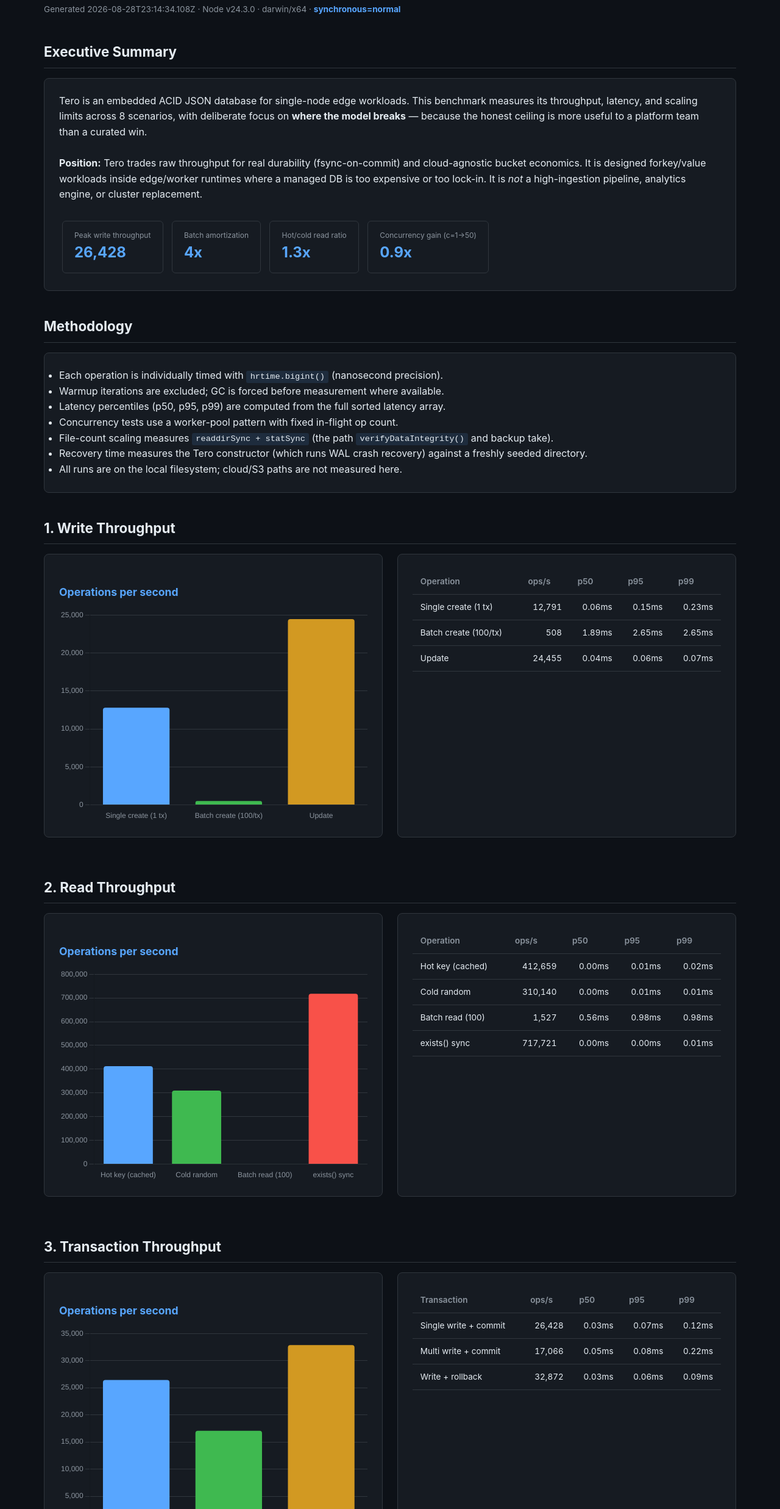
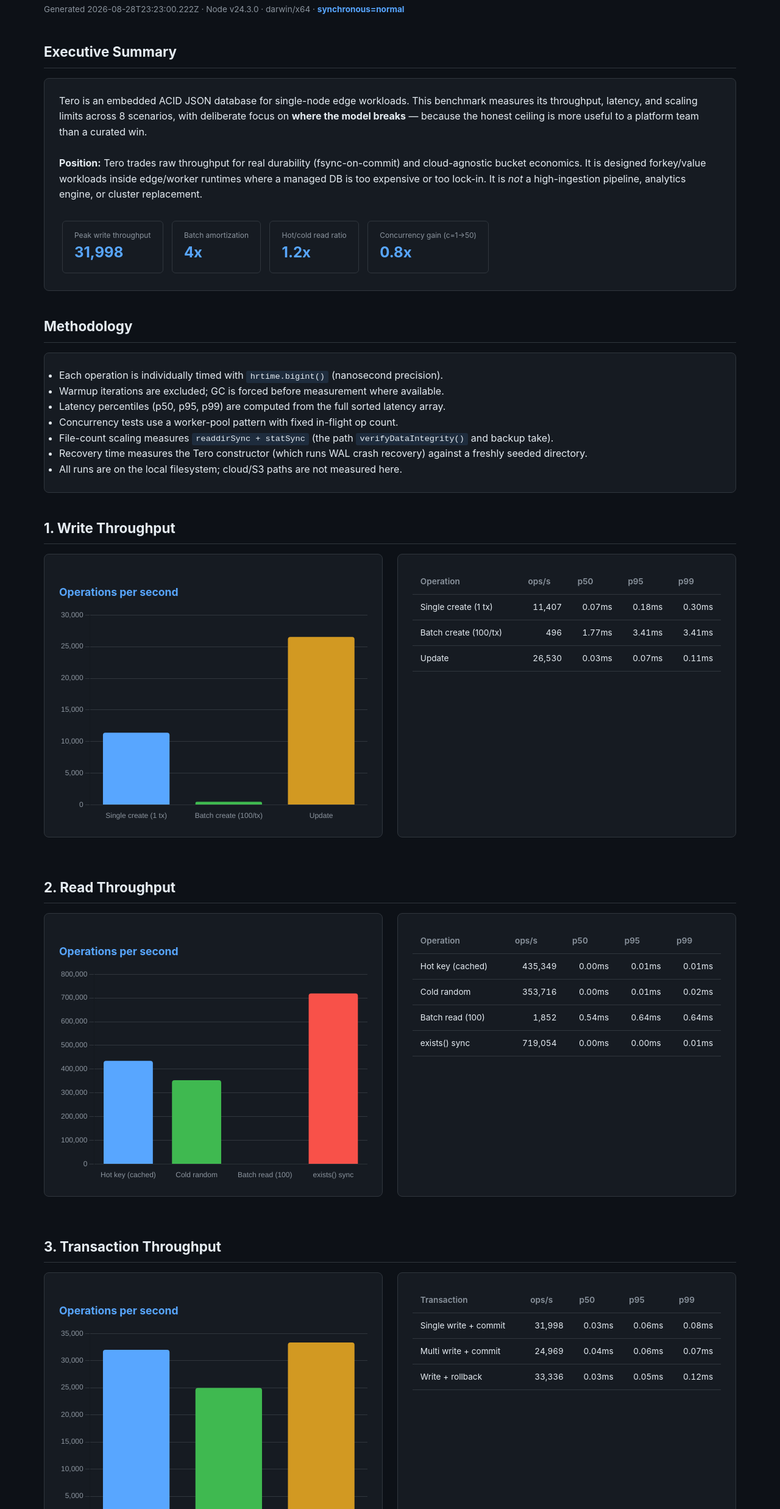
Before and after one commit to CodeDynasty-dev/Tero, a website: page bench-report.html in a window 1280 px wide. Shown: the part 86-2560 px from the top of the page at 61% size. Drawn offline with nearby package versions, Linux system fonts and the light colour scheme.

Commit message:
fix: update benchmark report with new metrics and timestamp

```diff
--- a/bench-report.html
+++ b/bench-report.html
@@ -40,7 +40,7 @@
 
 <h1>Tero DB — Benchmark Report</h1>
 <div class="meta">
-  Generated 2026-08-28T23:14:34.108Z &middot; Node v24.3.0 &middot; darwin/x64
+  Generated 2026-08-28T23:23:00.222Z &middot; Node v24.3.0 &middot; darwin/x64
   &middot; <strong style="color:var(--accent)">synchronous=normal</strong>
 
 </div>
@@ -52,10 +52,10 @@
   <p><strong>Position:</strong> Tero trades raw throughput for real durability (fsync-on-commit) and cloud-agnostic bucket economics. It is designed forkey/value workloads inside edge/worker runtimes where a managed DB is too expensive or too lock-in. It is <em>not</em> a high-ingestion pipeline, analytics engine, or cluster replacement.</p>
   <br>
   <div>
-    <div class="stat"><div class="lbl">Peak write throughput</div><div class="val">26,428</div></div>
+    <div class="stat"><div class="lbl">Peak write throughput</div><div class="val">31,998</div></div>
     <div class="stat"><div class="lbl">Batch amortization</div><div class="val">4x</div></div>
-    <div class="stat"><div class="lbl">Hot/cold read ratio</div><div class="val">1.3x</div></div>
-    <div class="stat"><div class="lbl">Concurrency gain (c=1→50)</div><div class="val">0.9x</div></div>
+    <div class="stat"><div class="lbl">Hot/cold read ratio</div><div class="val">1.2x</div></div>
+    <div class="stat"><div class="lbl">Concurrency gain (c=1→50)</div><div class="val">0.8x</div></div>
   </div>
 </div>
 
@@ -81,7 +81,7 @@
   <div class="card">
     <table>
       <tr><th>Operation</th><th class="num">ops/s</th><th class="num">p50</th><th class="num">p95</th><th class="num">p99</th></tr>
-      <tr><td>Single create (1 tx)</td><td class="num">12,791</td><td class="num">0.06ms</td><td class="num">0.15ms</td><td class="num">0.23ms</td></tr><tr><td>Batch create (100/tx)</td><td class="num">508</td><td class="num">1.89ms</td><td class="num">2.65ms</td><td class="num">2.65ms</td></tr><tr><td>Update</td><td class="num">24,455</td><td class="num">0.04ms</td><td class="num">0.06ms</td><td class="num">0.07ms</td></tr>
+      <tr><td>Single create (1 tx)</td><td class="num">11,407</td><td class="num">0.07ms</td><td class="num">0.18ms</td><td class="num">0.30ms</td></tr><tr><td>Batch create (100/tx)</td><td class="num">496</td><td class="num">1.77ms</td><td class="num">3.41ms</td><td class="num">3.41ms</td></tr><tr><td>Update</td><td class="num">26,530</td><td class="num">0.03ms</td><td class="num">0.07ms</td><td class="num">0.11ms</td></tr>
     </table>
   </div>
 </div>
@@ -95,7 +95,7 @@
   <div class="card">
     <table>
       <tr><th>Operation</th><th class="num">ops/s</th><th class="num">p50</th><th class="num">p95</th><th class="num">p99</th></tr>
-      <tr><td>Hot key (cached)</td><td class="num">412,659</td><td class="num">0.00ms</td><td class="num">0.01ms</td><td class="num">0.02ms</td></tr><tr><td>Cold random</td><td class="num">310,140</td><td class="num">0.00ms</td><td class="num">0.01ms</td><td class="num">0.01ms</td></tr><tr><td>Batch read (100)</td><td class="num">1,527</td><td class="num">0.56ms</td><td class="num">0.98ms</td><td class="num">0.98ms</td></tr><tr><td>exists() sync</td><td class="num">717,721</td><td class="num">0.00ms</td><td class="num">0.00ms</td><td class="num">0.01ms</td></tr>
+      <tr><td>Hot key (cached)</td><td class="num">435,349</td><td class="num">0.00ms</td><td class="num">0.01ms</td><td class="num">0.01ms</td></tr><tr><td>Cold random</td><td class="num">353,716</td><td class="num">0.00ms</td><td class="num">0.01ms</td><td class="num">0.02ms</td></tr><tr><td>Batch read (100)</td><td class="num">1,852</td><td class="num">0.54ms</td><td class="num">0.64ms</td><td class="num">0.64ms</td></tr><tr><td>exists() sync</td><td class="num">719,054</td><td class="num">0.00ms</td><td class="num">0.00ms</td><td class="num">0.01ms</td></tr>
     </table>
   </div>
 </div>
@@ -109,9 +109,9 @@
   <div class="card">
     <table>
       <tr><th>Transaction</th><th class="num">ops/s</th><th class="num">p50</th><th class="num">p95</th><th class="num">p99</th></tr>
-      <tr><td>Single write + commit</td><td class="num">26,428</td><td class="num">0.03ms</td><td class="num">0.07ms</td><td class="num">0.12ms</td></tr>
-      <tr><td>Multi write + commit</td><td class="num">17,066</td><td class="num">0.05ms</td><td class="num">0.08ms</td><td class="num">0.22ms</td></tr>
-      <tr><td>Write + rollback</td><td class="num">32,872</td><td class="num">0.03ms</td><td class="num">0.06ms</td><td class="num">0.09ms</td></tr>
+      <tr><td>Single write + commit</td><td class="num">31,998</td><td class="num">0.03ms</td><td class="num">0.06ms</td><td class="num">0.08ms</td></tr>
+      <tr><td>Multi write + commit</td><td class="num">24,969</td><td class="num">0.04ms</td><td class="num">0.06ms</td><td class="num">0.07ms</td></tr>
+      <tr><td>Write + rollback</td><td class="num">33,336</td><td class="num">0.03ms</td><td class="num">0.05ms</td><td class="num">0.12ms</td></tr>
     </table>
   </div>
 </div>
@@ -142,7 +142,7 @@
   <div class="stat"><div class="lbl">Cache size</div><div class="val">500</div></div>
   <div class="stat"><div class="lbl">Max cache</div><div class="val">500</div></div>
   <div class="stat"><div class="lbl">Hit rate</div><div class="val">94.4%</div></div>
-  <div class="stat"><div class="lbl">Random read ops/s</div><div class="val">313,184</div></div>
+  <div class="stat"><div class="lbl">Random read ops/s</div><div class="val">335,378</div></div>
 </div>
 
 <h2>7. Failure Mode Analysis — File Count Scaling</h2>
@@ -159,7 +159,7 @@
 <div class="card">
   <table>
     <tr><th>Files</th><th class="num">Scan time</th><th class="num">Per file</th><th class="num">Scaling factor</th></tr>
-    <tr><td>100</td><td class="num">0.4ms</td><td class="num">0.000ms</td><td class="num">1.00x</td></tr><tr><td>500</td><td class="num">0.1ms</td><td class="num">0.000ms</td><td class="num">0.34x</td></tr><tr><td>1000</td><td class="num">0.1ms</td><td class="num">0.000ms</td><td class="num">0.97x</td></tr><tr><td>2000</td><td class="num">0.1ms</td><td class="num">0.000ms</td><td class="num">0.95x</td></tr>
+    <tr><td>100</td><td class="num">0.4ms</td><td class="num">0.000ms</td><td class="num">1.00x</td></tr><tr><td>500</td><td class="num">0.3ms</td><td class="num">0.000ms</td><td class="num">0.66x</td></tr><tr><td>1000</td><td class="num">0.2ms</td><td class="num">0.000ms</td><td class="num">0.57x</td></tr><tr><td>2000</td><td class="num">0.2ms</td><td class="num">0.000ms</td><td class="num">1.57x</td></tr>
   </table>
   <p style="margin-top:1rem;color:var(--muted);font-size:0.85rem">
     Files are distributed across a 2-level hash-prefix tree (XX/YY/key.json — 65,536 leaf
@@ -179,7 +179,7 @@
   <div class="card">
     <table>
       <tr><th>Documents</th><th class="num">Recovery time</th><th class="num">Per doc</th></tr>
-      <tr><td>100</td><td class="num">79.1ms</td><td class="num">0.791ms</td></tr><tr><td>500</td><td class="num">418.8ms</td><td class="num">0.838ms</td></tr><tr><td>1000</td><td class="num">942.8ms</td><td class="num">0.943ms</td></tr>
+      <tr><td>100</td><td class="num">97.0ms</td><td class="num">0.970ms</td></tr><tr><td>500</td><td class="num">706.4ms</td><td class="num">1.413ms</td></tr><tr><td>1000</td><td class="num">1048.2ms</td><td class="num">1.048ms</td></tr>
     </table>
     <p style="margin-top:1rem;color:var(--muted);font-size:0.85rem">
       Recovery time grows with the number of committed transactions in the WAL. The WAL is bounded by rotation (1 MB / 500 commits), but between rotations a crash requires replaying all pending entries. This is fast for edge workloads but would not be fast for a million-document cold start.
@@ -210,7 +210,7 @@
 <div class="card">
   <table>
     <tr><th>System</th><th>Approx write ops/s</th><th>Durability model</th><th>Notes</th></tr>
-    <tr><td><strong>Tero (synchronous=normal, this run)</strong></td><td class="num">26,428</td><td>group commit 10ms + deferred data flush</td><td>Real ACID; edge-embedded; JS</td></tr>
+    <tr><td><strong>Tero (synchronous=normal, this run)</strong></td><td class="num">31,998</td><td>group commit 10ms + deferred data flush</td><td>Real ACID; edge-embedded; JS</td></tr>
     <tr><td>Tero (full mode)</td><td class="num">~45</td><td>fsync per commit (WAL only)</td><td>Max durability; 1 fsync per commit</td></tr>
     <tr><td>Tero (normal mode, create)</td><td class="num">~10,000–14,000</td><td>group commit 10ms + deferred data flush</td><td>New unique keys; knownKeys check + lock alloc</td></tr>
     <tr><td>Tero (normal mode, update)</td><td class="num">~51,000</td><td>group commit 10ms + deferred data flush</td><td>Same-key hot path; no existence check</td></tr>
@@ -229,28 +229,28 @@
 
 <h2>System Stats</h2>
 <div class="card">
-  <div class="stat"><div class="lbl">Total benchmark time</div><div class="val">3.8s</div></div>
-  <div class="stat"><div class="lbl">Heap used</div><div class="val">18.6MB</div></div>
-  <div class="stat"><div class="lbl">RSS</div><div class="val">126.2MB</div></div>
+  <div class="stat"><div class="lbl">Total benchmark time</div><div class="val">5.1s</div></div>
+  <div class="stat"><div class="lbl">Heap used</div><div class="val">18.8MB</div></div>
+  <div class="stat"><div class="lbl">RSS</div><div class="val">127.6MB</div></div>
   <div class="stat"><div class="lbl">WAL size</div><div class="val">0.00MB</div></div>
   <div class="stat"><div class="lbl">WAL archives</div><div class="val">1</div></div>
   <div class="stat"><div class="lbl">Data files</div><div class="val">0</div></div>
 </div>
 
 <div class="footer">
-  Generated by <code>bench/run-bench.js</code> &middot; Tero DB &middot; 2026-08-28T23:14:34.108Z
+  Generated by <code>bench/run-bench.js</code> &middot; Tero DB &middot; 2026-08-28T23:23:00.222Z
 </div>
 
 <script>
 const DATA = {
-  write: [{"label":"Single create (1 tx)","ops":12790.688542461885,"p50":0.059119,"p95":0.145896,"p99":0.227194},{"label":"Batch create (100/tx)","ops":507.9870292623896,"p50":1.891459,"p95":2.653486,"p99":2.653486},{"label":"Update","ops":24455.47241328966,"p50":0.038737,"p95":0.059038,"p99":0.074191}],
-  read: [{"label":"Hot key (cached)","ops":412659.286484583,"p50":0.001366,"p95":0.006558,"p99":0.017293},{"label":"Cold random","ops":310140.3488458643,"p50":0.002215,"p95":0.005997,"p99":0.014043},{"label":"Batch read (100)","ops":1526.6951812614655,"p50":0.558049,"p95":0.984611,"p99":0.984611},{"label":"exists() sync","ops":717720.5196296565,"p50":0.000948,"p95":0.001971,"p99":0.01293}],
-  tx: [{"label":"Single write + commit","ops":26427.798132321073,"p50":0.03238,"p95":0.066713,"p99":0.117597},{"label":"Multi write + commit","ops":17066.3375366585,"p50":0.046864,"p95":0.078913,"p99":0.217171},{"label":"Write + rollback","ops":32871.56995439891,"p50":0.025358,"p95":0.056663,"p99":0.089251}],
-  docSizeRead: [{"label":"tiny","ops":580458.8527230778},{"label":"small","ops":618855.921058739},{"label":"medium","ops":574248.9541490917},{"label":"large","ops":34221.93437772972}],
-  docSizeWrite: [{"label":"tiny","ops":53196.69584682755},{"label":"small","ops":43109.04130234138},{"label":"medium","ops":26962.048490165733},{"label":"large","ops":3418.947189916019}],
-  concurrency: [{"label":"c=1","ops":112671.23210499156,"concurrency":1},{"label":"c=5","ops":93998.8546239564,"concurrency":5},{"label":"c=10","ops":98069.64612058546,"concurrency":10},{"label":"c=25","ops":109626.34408749499,"concurrency":25},{"label":"c=50","ops":99942.9076140255,"concurrency":50}],
-  fileCount: [{"label":"100 files","scanMs":0.398956,"perFileMs":0},{"label":"500 files","scanMs":0.136092,"perFileMs":0},{"label":"1000 files","scanMs":0.131399,"perFileMs":0},{"label":"2000 files","scanMs":0.125131,"perFileMs":0}],
-  recovery: [{"label":"100 docs","ms":79.123026},{"label":"500 docs","ms":418.784509},{"label":"1000 docs","ms":942.824932}],
+  write: [{"label":"Single create (1 tx)","ops":11406.706011589571,"p50":0.066616,"p95":0.176553,"p99":0.299214},{"label":"Batch create (100/tx)","ops":496.2712165870516,"p50":1.766965,"p95":3.409127,"p99":3.409127},{"label":"Update","ops":26529.880958655474,"p50":0.033927,"p95":0.065729,"p99":0.110654}],
+  read: [{"label":"Hot key (cached)","ops":435348.56182602653,"p50":0.001382,"p95":0.006329,"p99":0.012417},{"label":"Cold random","ops":353716.02262839297,"p50":0.002001,"p95":0.007079,"p99":0.016702},{"label":"Batch read (100)","ops":1852.3272825210322,"p50":0.53927,"p95":0.642921,"p99":0.642921},{"label":"exists() sync","ops":719054.0699898471,"p50":0.00091,"p95":0.002235,"p99":0.014389}],
+  tx: [{"label":"Single write + commit","ops":31997.583542490873,"p50":0.02714,"p95":0.059094,"p99":0.083612},{"label":"Multi write + commit","ops":24968.54795242925,"p50":0.038453,"p95":0.057277,"p99":0.068333},{"label":"Write + rollback","ops":33335.70572439072,"p50":0.026161,"p95":0.052632,"p99":0.116258}],
+  docSizeRead: [{"label":"tiny","ops":308829.7514229332},{"label":"small","ops":574183.0093505703},{"label":"medium","ops":543906.8831416065},{"label":"large","ops":23676.490121339637}],
+  docSizeWrite: [{"label":"tiny","ops":50819.8512502954},{"label":"small","ops":41673.594901819095},{"label":"medium","ops":23622.668501675565},{"label":"large","ops":3324.037441027004}],
+  concurrency: [{"label":"c=1","ops":90104.49869235848,"concurrency":1},{"label":"c=5","ops":97949.88443138012,"concurrency":5},{"label":"c=10","ops":114310.07866248062,"concurrency":10},{"label":"c=25","ops":112347.62151659178,"concurrency":25},{"label":"c=50","ops":74194.83303473005,"concurrency":50}],
+  fileCount: [{"label":"100 files","scanMs":0.407737,"perFileMs":0},{"label":"500 files","scanMs":0.269515,"perFileMs":0},{"label":"1000 files","scanMs":0.153537,"perFileMs":0},{"label":"2000 files","scanMs":0.240536,"perFileMs":0}],
+  recovery: [{"label":"100 docs","ms":97.022732},{"label":"500 docs","ms":706.359466},{"label":"1000 docs","ms":1048.177705}],
 };
 
 const colors = ['#58a6ff', '#3fb950', '#d29922', '#f85149', '#a371f7', '#ff7b72'];
```
